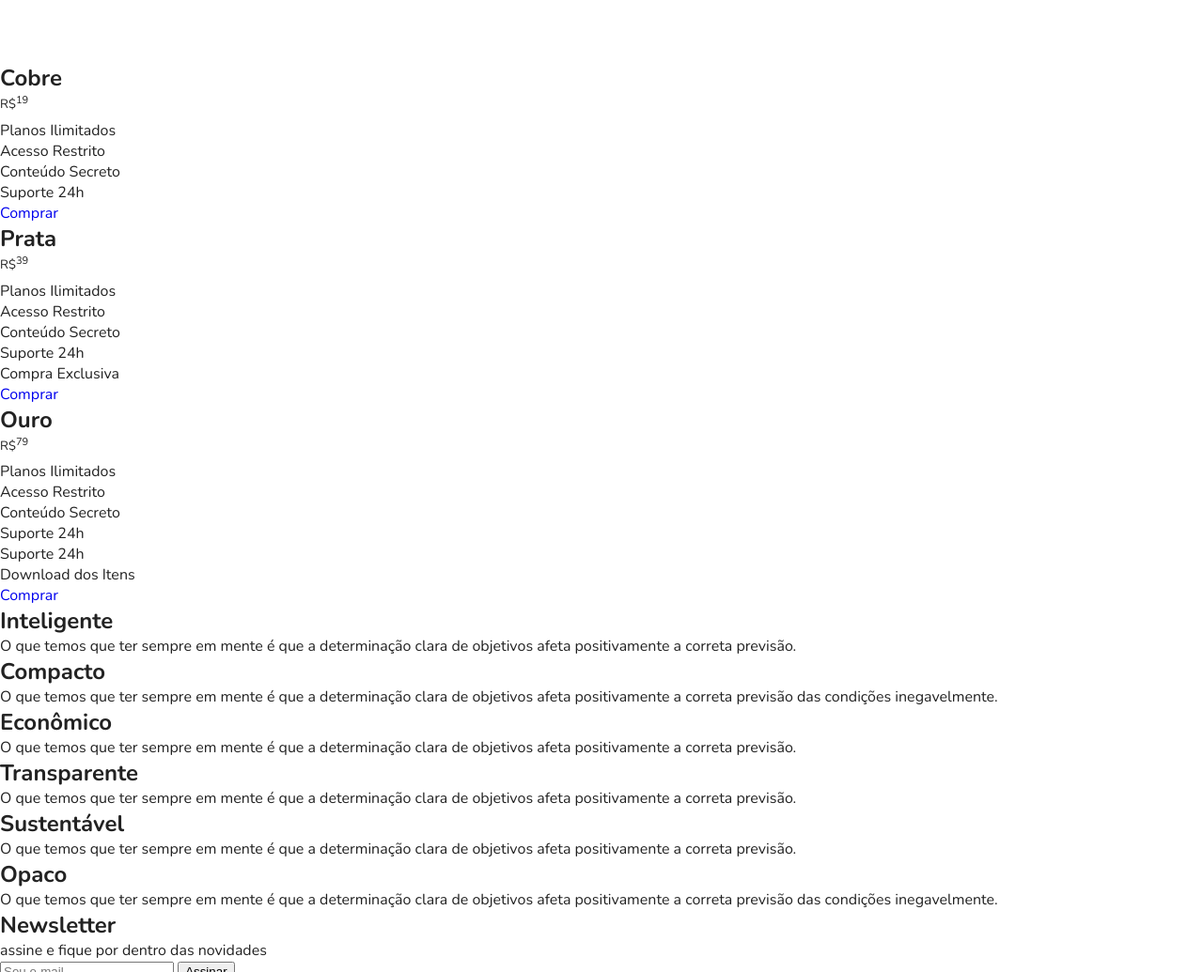
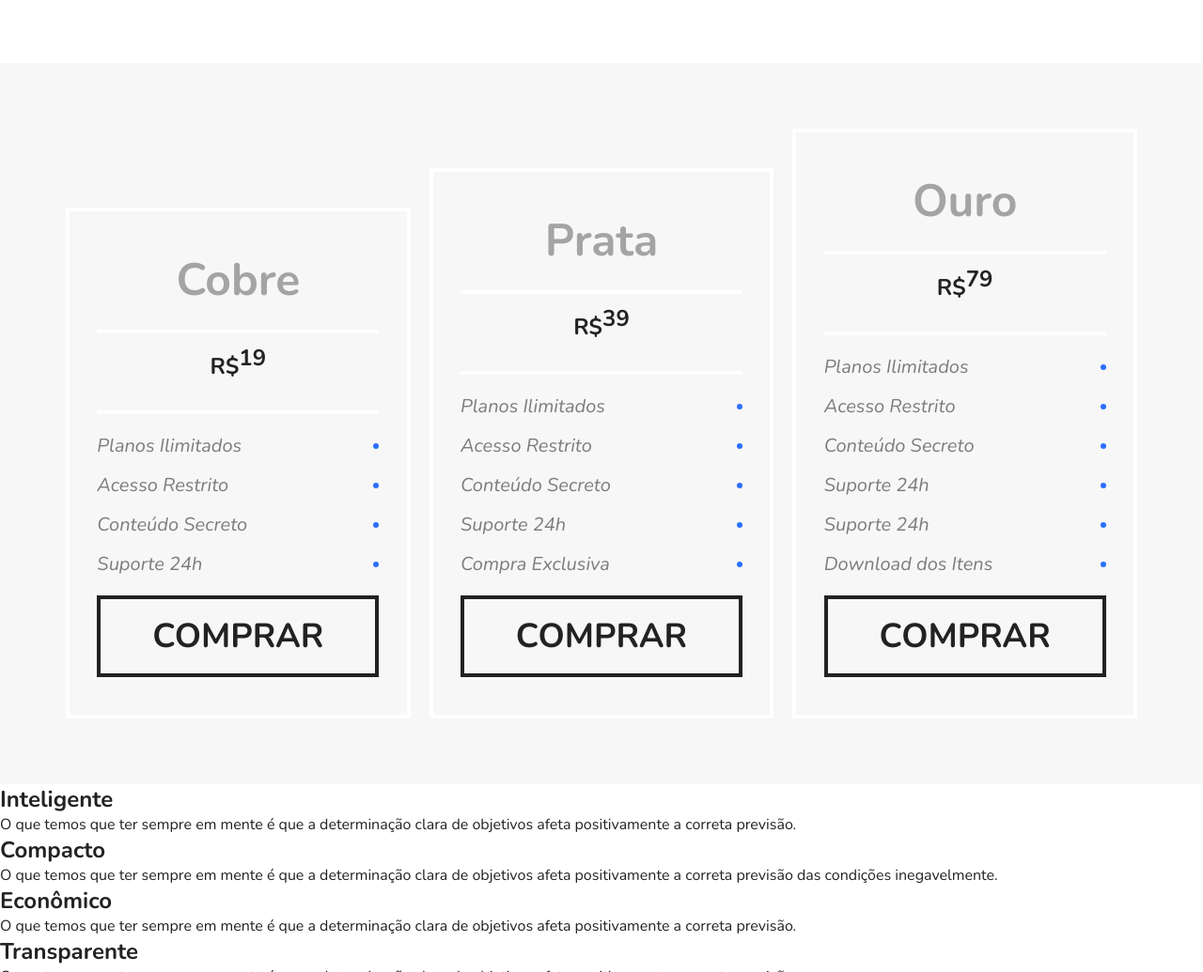
Before and after one commit to lailson-dev/flexblog, a plain HTML site: page index.html in a window 1280 px wide. Shown: the part 1754-2789 px from the top of the page at 94% size. Drawn offline with nearby package versions, Linux system fonts and the light colour scheme.

Commit message:
Estilização da seção de preços

```diff
--- a/css/style.css
+++ b/css/style.css
@@ -174,3 +174,93 @@ img {
 	border-top: 8px solid #66D9EB;
 }
 /* FIM PRODUTOS */
+/* PREÇO */
+.preco {
+	background: #F7F7F7;
+	padding: 60px;
+	display: flex;
+	flex-wrap: wrap;
+	align-items: flex-end;
+}
+
+.preco-item {
+	flex: 1 1 260px;
+	border: 4px solid white;
+	padding: 20px;
+	margin: 10px;
+}
+
+.preco-item h2 {
+	font-size: 3em;
+	color: #A4A4A4;
+	text-align: center;
+	margin-top: 20px;
+}
+
+.preco-item span {
+	max-width: 300px;
+	margin: 20px auto;
+	display: block;
+	font-size: 3em;
+	text-align: center;
+	font-weight: bold;
+	padding: 10px 0 5px 0;
+	border-top: 4px solid white;
+	border-bottom: 4px solid white;
+}
+
+.preco-item sup {
+	font-size: 1.5rem;
+}
+
+.preco-item ul {
+	max-width: 300px;
+	margin: 20px auto;
+	font-size: 1.25em;
+	font-style: italic;
+	color: #7C7C7C;
+}
+
+.preco-item li {
+	display: flex;
+	justify-content: space-between;
+	align-items: center;
+	margin-bottom: 15px;
+}
+
+.preco-item li::after {
+	content: '';
+	display: block;
+	width: 6px;
+	height: 6px;
+	background: #2C70FF;
+	border-radius: 50%;
+}
+
+.preco-item a {
+	max-width: 300px;
+	display: block;
+	margin: 20px auto;
+	border: 4px solid;
+	color: #222222;
+	text-transform: uppercase;
+	font-weight: bold;
+	font-size: 2.25em;
+	padding: 15px 0;
+	text-align: center;
+}
+
+@media (max-width: 800px) {
+	.preco {
+		padding-left: 10px;
+		padding-right: 10px;
+	}
+
+	.preco .preco-item:nth-child(3) {
+		order: -2;
+	}
+	.preco .preco-item:nth-child(2) {
+		order: -1;
+	}
+}
+/* FIM PREÇO */
```
